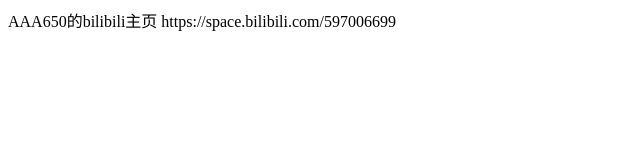
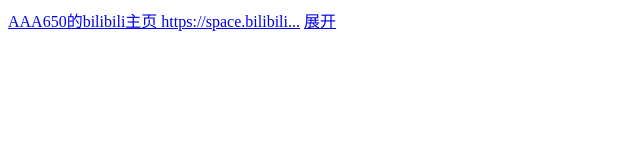
Before and after one commit to AAA650/aaa650.github.io, a plain HTML site: page index.html in a window 1280 px wide. Shown: the whole page, without its empty margins (0-640 px from the left). Drawn offline with Linux system fonts and the light colour scheme.

Commit message:
Update index.html

```diff
--- a/index.html
+++ b/index.html
@@ -1,5 +1,8 @@
 <html>
+    <head>
+    </head>
     <body>
-        <a herf="https://space.bilibili.com/597006699">AAA650的bilibili主页 https://space.bilibili.com/597006699</a>
+        <a href="https://space.bilibili.com/597006699/">AAA650的bilibili主页 https://space.bilibili...</a>
+        <a href="https://www.bilibili.com/video/BV1oA411H7Uu/">展开</a>
     </body>
 </html>
```
